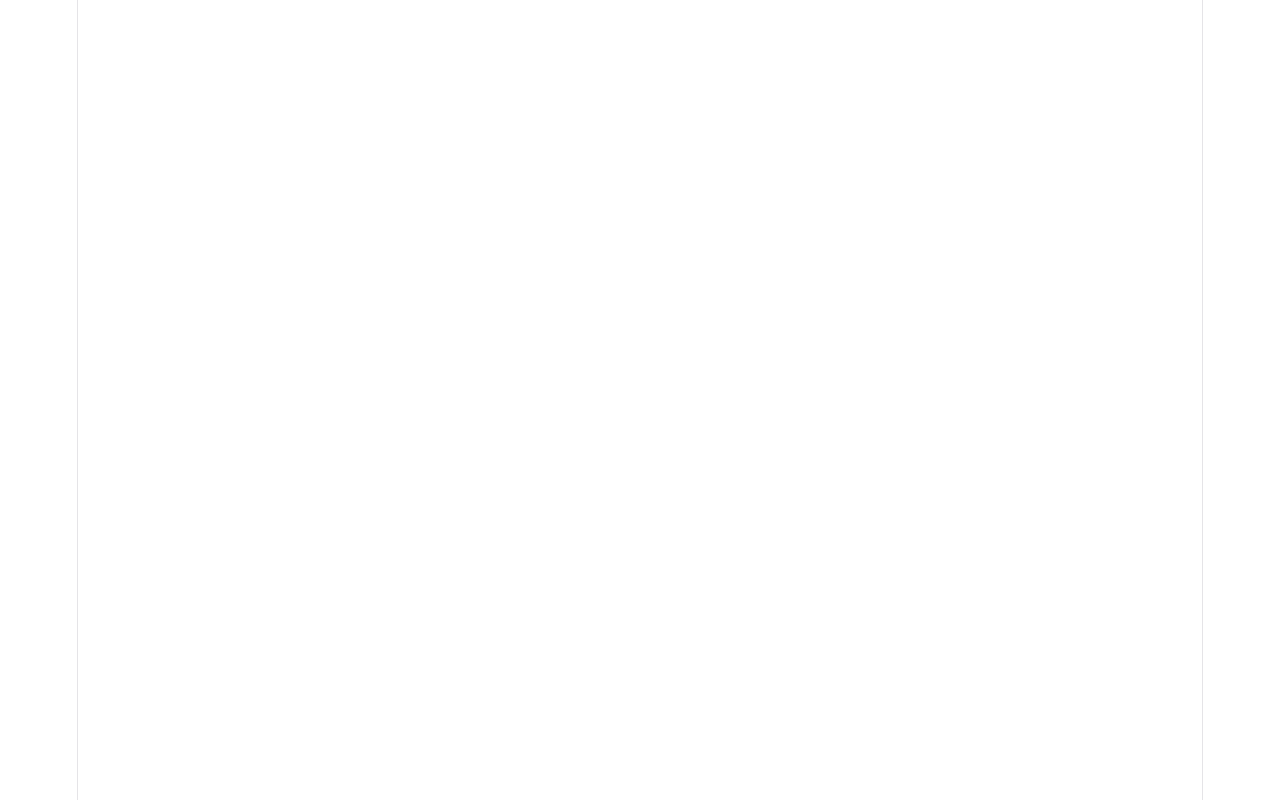
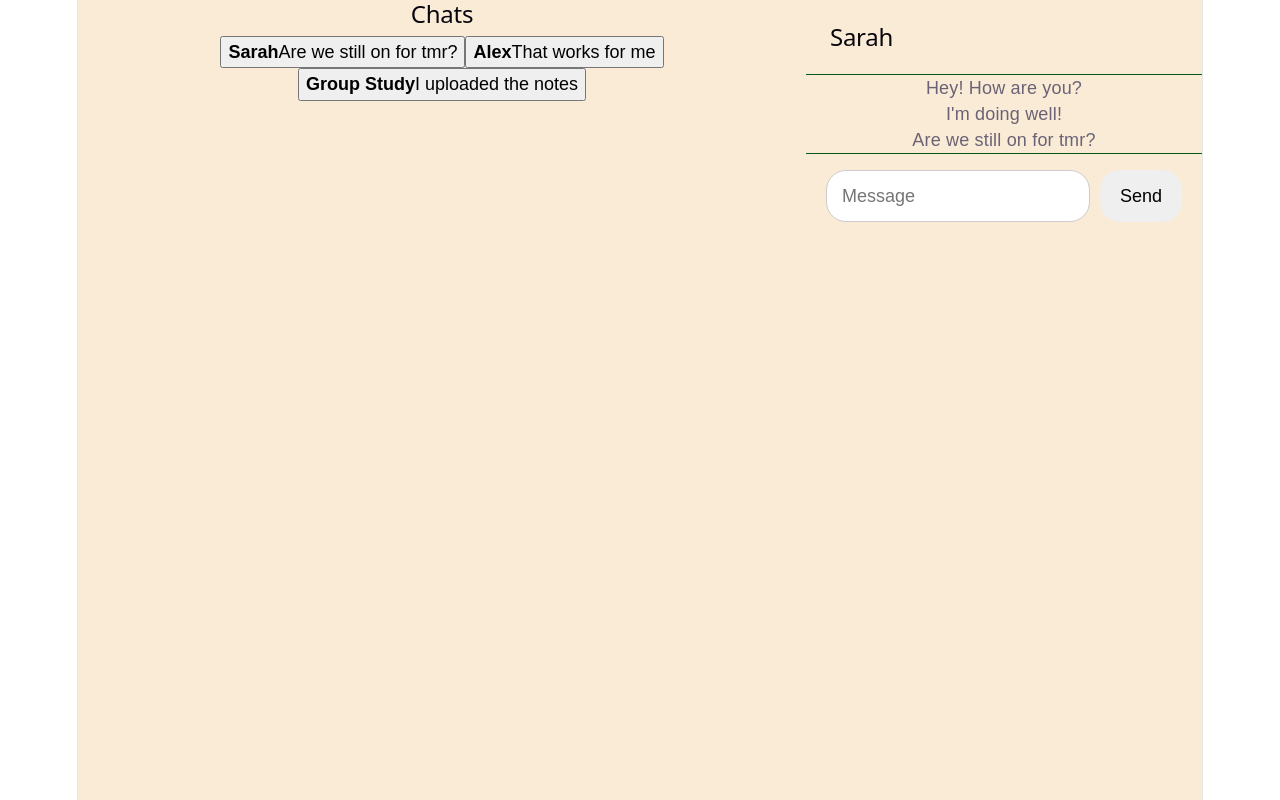
Before and after one commit to nateherman66/Messaging-app, a React (Vite) app in the folder Front-end/: page /chat in a window 1280 px wide. Built offline with nearby package versions, Linux system fonts and the light colour scheme.

Commit message:
made chat page with panel connected with the css page

```diff
--- a/Front-end/src/Chat.jsx
+++ b/Front-end/src/Chat.jsx
@@ -3,7 +3,7 @@ import "./Chat.css"
 
 
 export default function Chat() {
-    const conversation = [
+   const conversations = [
         {
         id: 1,
         name: "Sarah",
@@ -19,6 +19,47 @@ export default function Chat() {
         name: "Group Study",
         lastMessage: "I uploaded the notes"
         },
+    ];
 
-    ]
+    const [selectedChat, setSelectedChat] = useState(conversations[0]);
+
+    return (
+        <div className = "chat-page">
+            <aside className = "chat-sidebar">
+                <h2>Chats</h2>
+
+                {conversations.map((conversations) => (
+                <button
+                key = {conversations.id}
+                type = "button"
+                className = "chat-list-item"
+                onClick = {() => setSelectedChat(conversations)}
+                >
+                    <strong>{conversations.name}</strong>
+                    <span>{conversations.lastMessage}</span>
+                </button>
+                ))}
+            </aside>
+
+
+            <main className="chat-main">
+                <header className="chat-header">
+                    <h2>{selectedChat.name}</h2>
+                </header>
+
+                <div className="messages">
+                    <div className="received-message">Hey! How are you?</div>
+                     <div className="sent-message">I'm doing well!</div>
+                     <div className="received-message">
+                        {selectedChat.lastMessage}
+                     </div>
+                    </div>
+
+                    <form className="message-form">
+                        <input type="text" placeholder="Message" />
+                        <button type="submit">Send</button>
+                    </form>
+            </main>
+        </div>
+    )
 }
```
